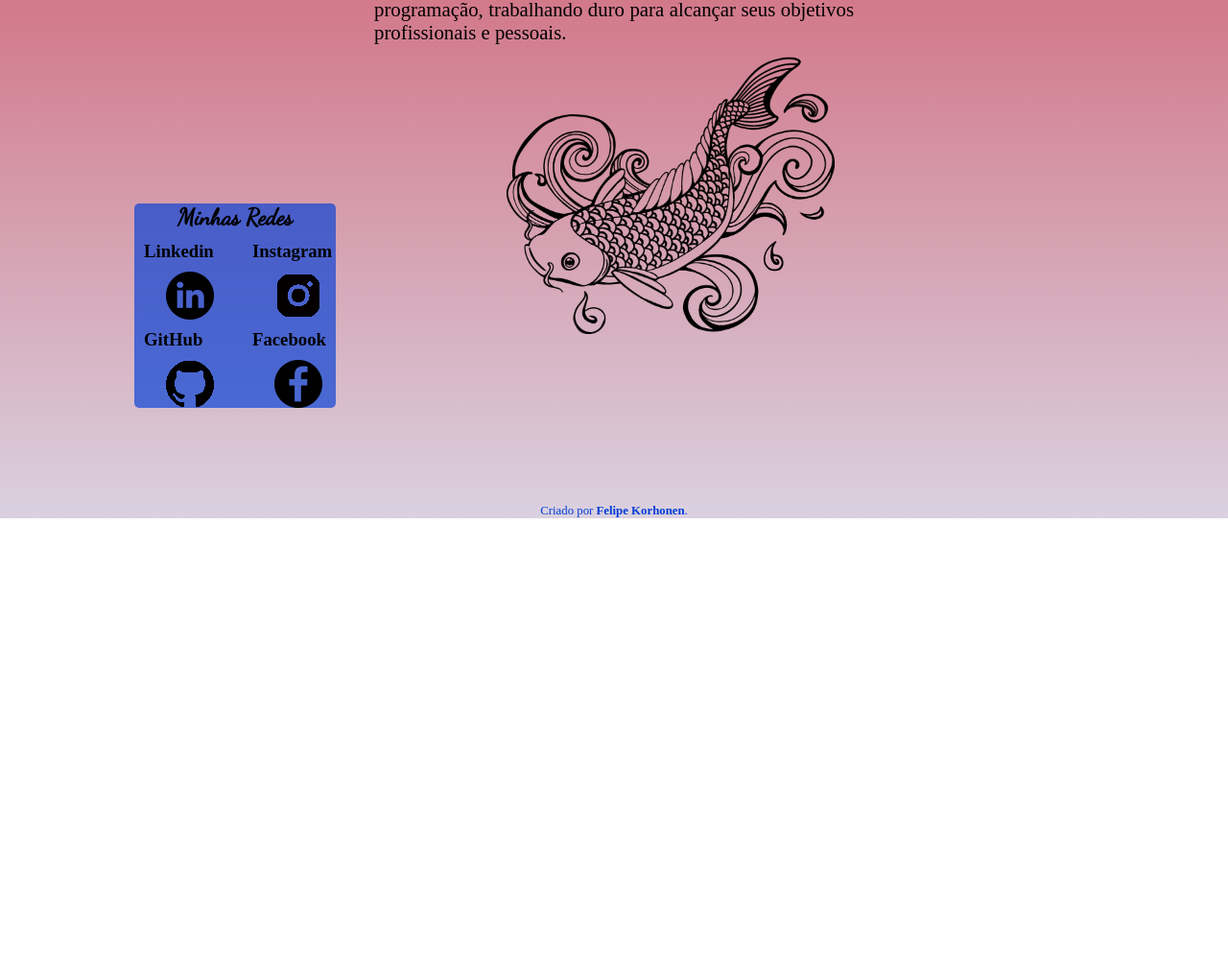
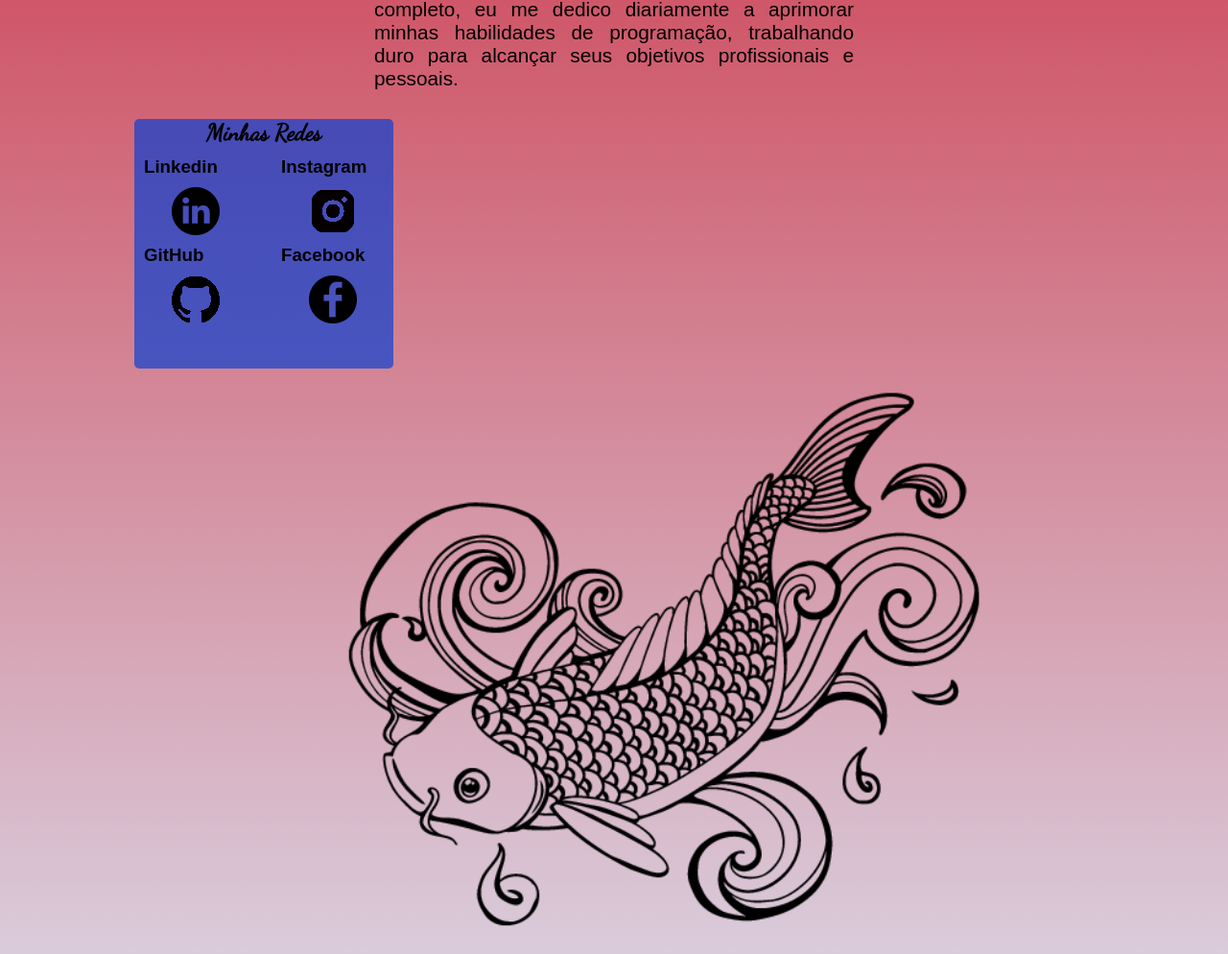
Before and after one commit to FelipeKorhonen/meu-site, a plain HTML site: page index.html in a window 1280 px wide. Shown: the part 739-1733 px from the top of the page at 96% size. Before the commit the page ends 1279 px from the top, so only its background shows below. Drawn offline with Linux system fonts and the light colour scheme; a web font is replaced by a local one.

Commit message:
atualizacao

```diff
--- a/estilos/style.css
+++ b/estilos/style.css
@@ -7,6 +7,7 @@
 * {
     margin: 0px;
     padding: 0px;
+    font-family: Arial, Helvetica, sans-serif;
 }
 
 :root {
@@ -25,10 +26,10 @@ body {
 }
 
 .carpa {
-    width: 40%;
+    width: 60vw;
     padding-top: 5px;
-    display: absolute;
-    margin: -32px 0px -150px 360px;
+    display: inline-block;
+    margin-left: 170px;
     text-align: right;
 
 }
@@ -60,6 +61,8 @@ header > h1 {
 
 nav {
     background-color: #dad1e0c7;
+    margin: 0px 5px ;
+    border-radius: 5px;
     padding: 15px;
 }
 
@@ -67,6 +70,7 @@ nav > a {
     color: var(--cor3);
     padding: 12px;
     font-weight: bold;
+    text-decoration: none;
     transition-duration: 0.5s;
 }
 
@@ -74,7 +78,7 @@ nav:hover a {
     color: #0A0F0D;
     padding: 10px;
     border-radius: 5px;
-    background-color: #003CD6
+    background-color: #003dd6a8;
 
 }
 
@@ -82,7 +86,6 @@ main {
     min-width: 300px;
     max-width: 1000px;
     margin: auto;
-    margin-bottom: 89px;
     padding: 11px;
 }
 
@@ -97,7 +100,8 @@ picture >ul {
 }
 
 picture > ul > li {
-    margin: 0px 0px 0px 19px;
+    margin: auto;
+    padding: 0px;
 }
 
 
@@ -116,24 +120,28 @@ article > p {
 }
 
 aside {
+    display: inline-block;
+    width: 270px;
+    height: 260px;
     background-color: #003dd6a8;
     border-radius: 5px;
-    width: 210px
 }
 
 
 footer {
-    color: var(--cor2);
+    background: var(--cor2);
+    color: var(--cor3);
+    padding: 5px;
     text-align: center;
-    font-size: 0.8em;
+    font-size: 1.1em;
 }
 
 footer > a {
-    color: var(--cor2);
+    color: var(--cor3);
     font-weight: bolder;
     text-decoration: none;
 }
 
 footer > a:hover {
-    background-color: var(--cor3);
+    background-color: #003dd6a8;
 }
--- a/index.html
+++ b/index.html
@@ -13,7 +13,7 @@
         <h1>Olá Bem Vindo !</h1>
     </header>
     <nav>
-            <a href="#"> Home</a>
+            <a href="https://felipekorhonen.github.io/meu-site/">Início</a>
     </nav>
     <main>
         <article>
@@ -22,9 +22,8 @@
                 <img src="imagem/Eu-Redondo.png" alt="Foto do Felipe">
             </picture>
             <h2 class="externo">Sobre Mim</h2>
-            <p>Essa pessoa é apaixonada por programação full-stack e está em constante busca por aprender novas tecnologias e habilidades. No momento, está focada em estudar o desenvolvimento front-end para aprimorar sua capacidade de criar interfaces de usuário elegantes e intuitivas. EU tenho um interesse especial em games e tecnologia, e gosto de explorar novas formas de utilizar esses interesses em meus projetos de programação. Com um forte desejo de se tornar um desenvolvedor completo, eu me dedico diariamente a aprimorar minhas habilidades de programação, trabalhando duro para alcançar seus objetivos profissionais e pessoais.</p>
+            <p>Sou uma pessoa que é apaixonada por programação full-stack e está em constante busca por aprender novas tecnologias e habilidades. No momento, está focada em estudar o desenvolvimento front-end para aprimorar sua capacidade de criar interfaces de usuário elegantes e intuitivas. Eu tenho um interesse especial em games e tecnologia, e gosto de explorar novas formas de utilizar esses interesses em meus projetos de programação. Com um forte desejo de se tornar um desenvolvedor completo, eu me dedico diariamente a aprimorar minhas habilidades de programação, trabalhando duro para alcançar seus objetivos profissionais e pessoais.</p>
             <source media="(max-width: 600px)" srcset="imagem/carpa-chinesa_pq.png">
-                <img src="imagem/carpa-chinesa_2.png" class="carpa"  alt="Carpa.png">
             <aside>
                 <h2>Minhas Redes</h2>
                 <picture>
@@ -48,6 +47,7 @@
                     </ul>
                 </picture>
             </aside>
+            <img src="imagem/carpa-chinesa_2.png" class="carpa"  alt="Carpa.png">
         </article>
     </main>
     <footer>
```
